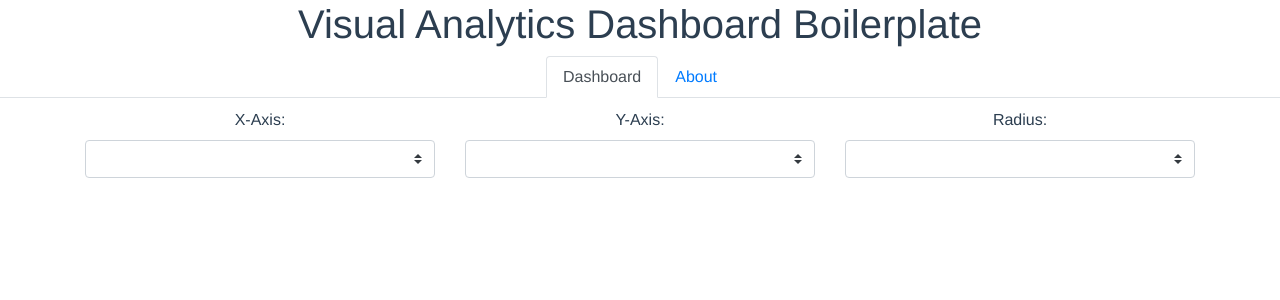
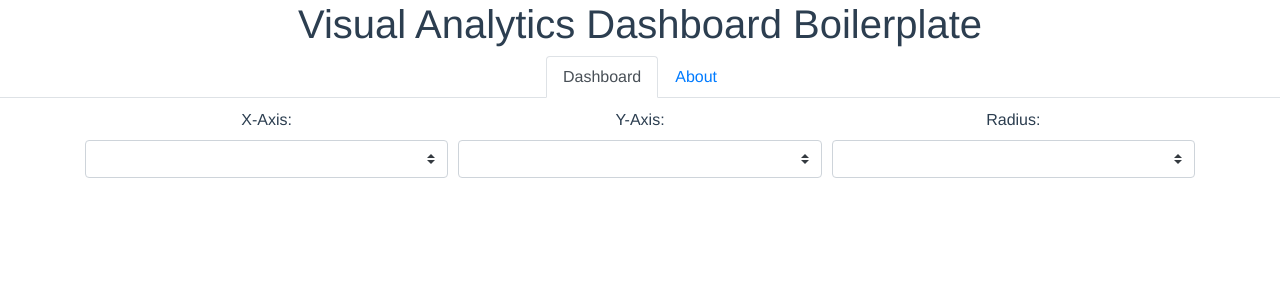
Before and after one commit to cedrickrause/vue-dashboard-boilerplate, a Vue app: page / in a window 1280 px wide. Shown: the top 300 px of the page. Built offline with nearby package versions, Linux system fonts and the light colour scheme.

Commit message:
Reduce padding between dropdowns and changed type

```diff
--- a/src/components/Charts/ScatterPlotWrapper.vue
+++ b/src/components/Charts/ScatterPlotWrapper.vue
@@ -1,7 +1,7 @@
 <template>
   <div>
       <b-container>
-        <b-row>
+        <b-form-row>
           <b-col>
             <b-form-group
               id="input-group-1"
@@ -41,7 +41,7 @@
                 required></b-form-select>
             </b-form-group>
           </b-col>
-        </b-row>
+        </b-form-row>
       </b-container>
 
     <scatter-plot v-if="this.xAxisColumn && this.yAxisColumn && this.radiusColumn"
@@ -65,9 +65,9 @@ export default Vue.extend({
   },
   data() {
     return {
-      xAxisColumn: null,
-      yAxisColumn: null,
-      radiusColumn: null,
+      xAxisColumn: '',
+      yAxisColumn: '',
+      radiusColumn: '',
     };
   },
 });
```
